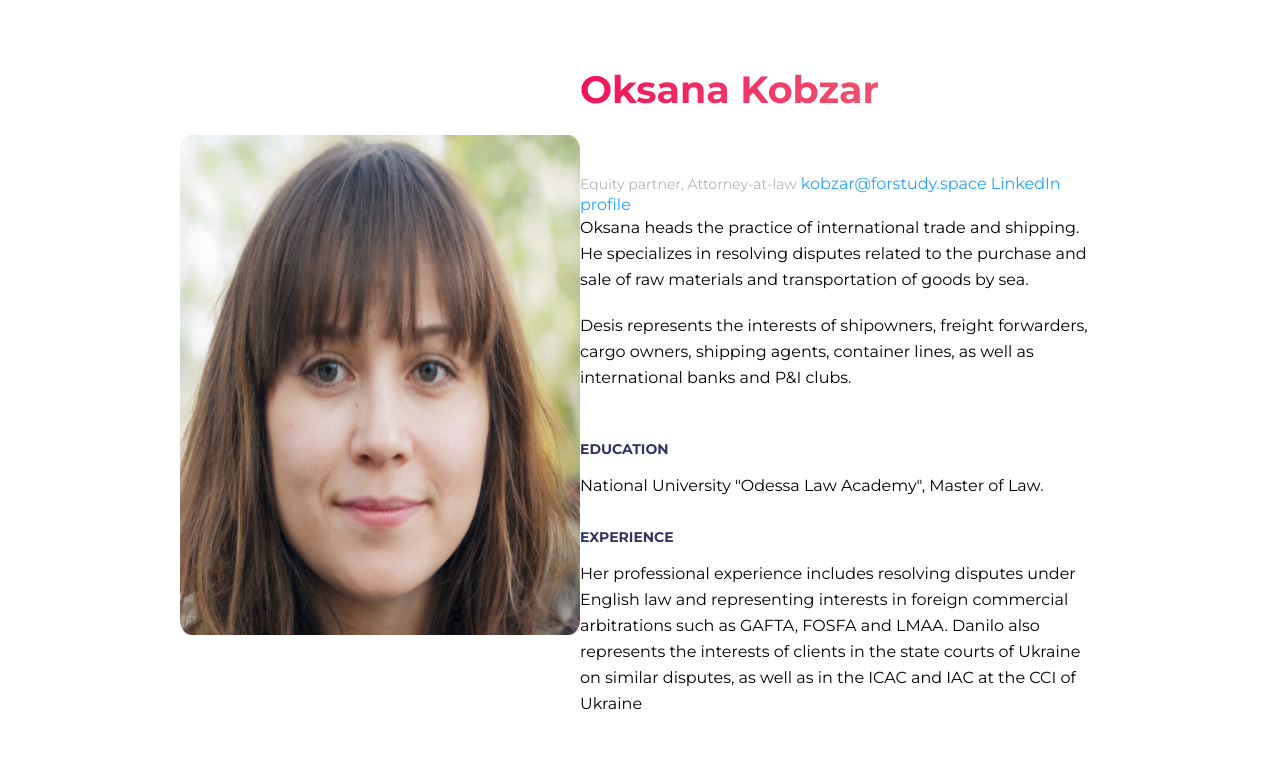
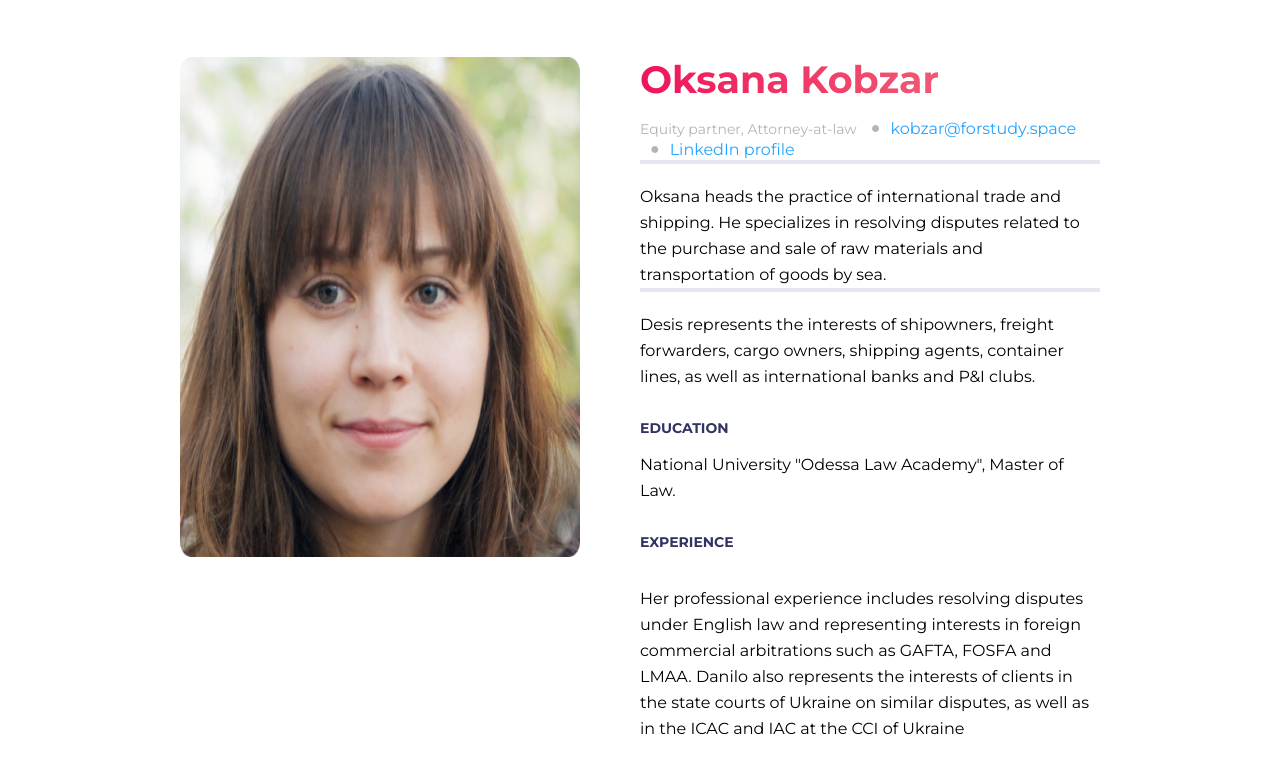
Before and after one commit to Svitlana-Makova/final_work, a plain HTML site: page pages/team-entry/team-entry1.html in a window 1280 px wide. Shown: the part 119-892 px from the top of the page. Drawn offline with Linux system fonts and the light colour scheme.

Commit message:
changed html

```diff
--- a/css/styles.css
+++ b/css/styles.css
@@ -1090,24 +1090,44 @@ li {
 /*team-entry*/
 .individual-card {
     display: flex;
-    align-items: center;
+}
+.team-entry-photo {
+    margin-right: 60px;
+}
+.information-data {
+    padding-top: 15px;
 }
 .email {
     font-size: 16px;
     line-height: 20px;
     color: #24A3FF;
 }
+.email::before {
+    content: "\25CF";
+    position: relative;
+    bottom: 1px;
+    margin:0 10px;
+    color: #B3B3BA;
+}
 .linkedin {
     font-size: 16px;
     line-height: 20px;
     color: #24A3FF;
 }
+.linkedin::before {
+    content: "\25CF";
+    position: relative;
+    bottom: 1px;
+    margin:0 10px;
+    color: #B3B3BA;
+}
 .team-workers-about {
     font-size: 16px;
     line-height: 26px;
+    padding-top: 20px;
 }
 .team-workers-about:not(:last-of-type) {
-    padding-bottom: 20px;
+    border-top: 4px solid #E6E6F0;
 }
 .skills {
     font-size: 14px;
--- a/pages/team-entry/team-entry1.html
+++ b/pages/team-entry/team-entry1.html
@@ -11,7 +11,7 @@
 
         <link rel="stylesheet" href="/css/slick.css">
         <link rel="stylesheet" href="/css/slick-theme.css">
-        <link rel="stylesheet" href="/css/styles.css" />
+        <link rel="stylesheet" href="/css/styles.css"/>
         <link rel="stylesheet" href="/css/media.css">
     </head>
 <body>
@@ -63,7 +63,7 @@
           <nav class="nav">
             <ul class="nav-list">
               <li class="nav-item"><a href="/pages/about.html" class="nav-link a-link">about us</a></li>
-              <li class="nav-item"><a href="services.html" class="nav-link a-link">services</a></li>
+              <li class="nav-item"><a href="/pages/services.html" class="nav-link a-link">services</a></li>
               <li class="nav-item active-page"><a href="" class="nav-link a-link">team</a></li>
               <li class="nav-item"><a href="" class="nav-link a-link">publications</a></li>
               <li class="nav-item"><a href="" class="nav-link a-link">contact</a></li>
@@ -74,14 +74,16 @@
 
     <main>
         <div class="main-container title individual-card">
-            <div><img src="/images/team-photo/Oksana.png" width="400px" height="500px" alt=""></div>
+            <div class="team-entry-photo"><img src="/images/team-photo/Oksana.png" width="400px" height="500px" alt=""></div>
 
         <div>
-        <h3 class="subtitle">Oksana Kobzar</h3>
+
+        <h3 class="service-entry-types">Oksana Kobzar</h3>
+          <div class="information-data">
         <span  class="team-position">Equity partner, Attorney-at-law</span>
         <a href="" class="email">kobzar@forstudy.space</a>
         <a href="" class="linkedin">LinkedIn profile</a>
-
+          </div>
         <p class="team-workers-about">Oksana heads the practice of international trade and shipping. He specializes in resolving disputes related to the purchase and sale of raw materials and transportation of goods by sea.</p>
         <p class="team-workers-about"> Desis represents the interests of shipowners, freight forwarders, cargo owners, shipping agents, container lines, as well as international banks and P&I clubs.</p>
         <h5 class="skills">Education</h5>
```
Also changed, not shown: pages/team.html (+1 -1 lines).
